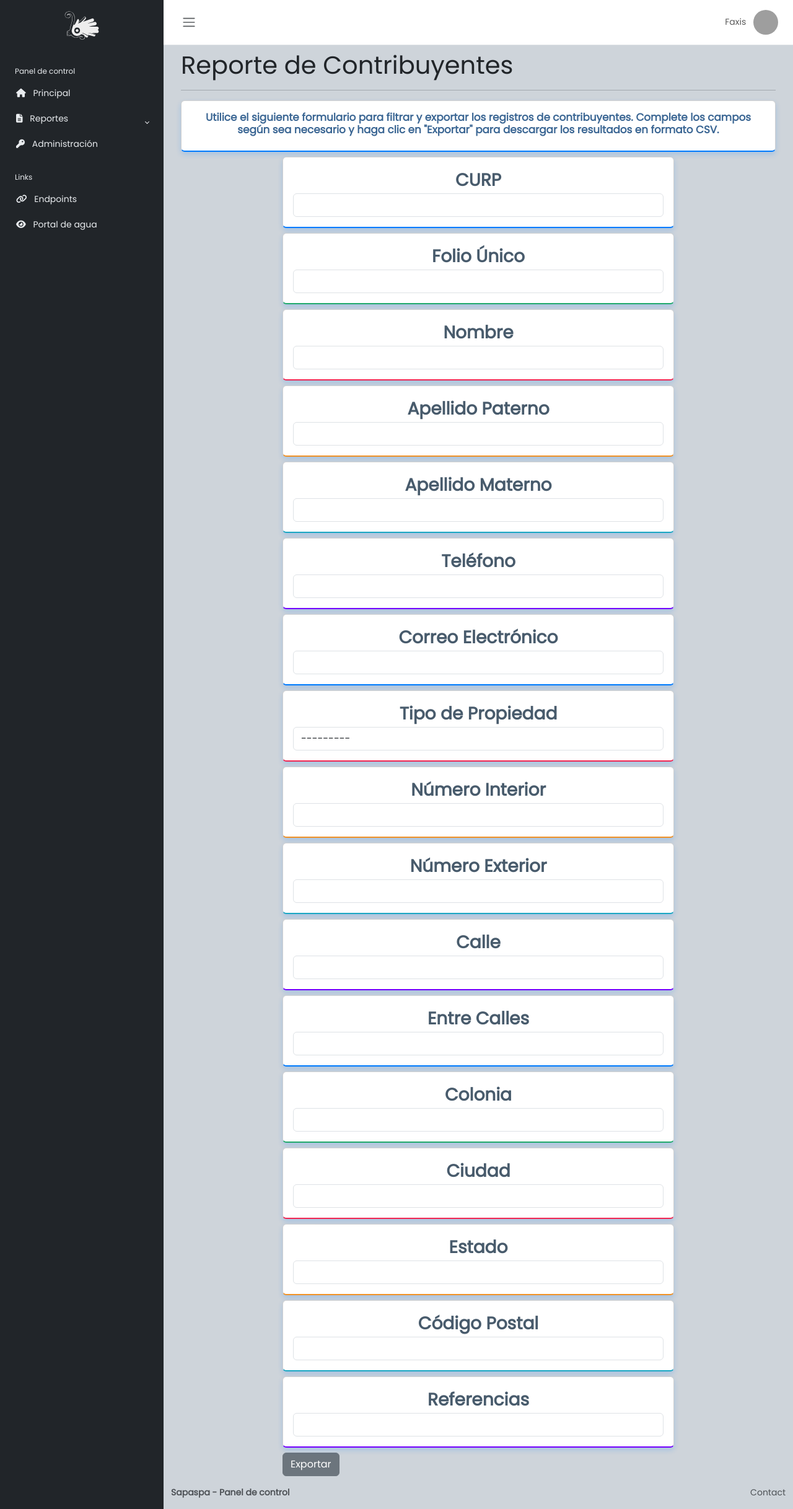
After one commit to FaxisDev/SapaspaProject, a Django app: page /reporte/contribuyentes/ in a window 1280 px wide. The commit adds this page. Shown: the whole page at 62% size. Run offline with Django 3.2, Linux system fonts and the light colour scheme; a user stored in the database is signed in; data comes from the database, SQL or seed files in the repository; both versions use the stored data as it was after the commit; some libraries are stand-ins or nearby versions; grey boxes are pictures that could not be loaded.

Commit message:
Putos reportes agregados

```diff
--- a/SapaspaProject/urls.py
+++ b/SapaspaProject/urls.py
@@ -27,6 +27,8 @@ from Servicios.views import TarifaListView
 from Web.View.principal_views import principalView
 from Web.View.portal_views import portalView
 from Web.View.endpoints_page import endPointsView
+from Web.View.Reportes.reporte_pagos_view import reportePagoslView
+from Web.View.Reportes.reporte_contribuyentes_view import reporteContribuyentesView
 
 urlpatterns = [
     path('admin/', admin.site.urls),
@@ -36,6 +38,8 @@ urlpatterns = [
     path('', portalView, name='principal-page'),
     path('principal/', principalView, name='principal-page'),
     path('endpoints/', endPointsView, name='endpoints-page'),
+    path('reporte/pagos/', reportePagoslView, name='reporte-pagos-page'),
+    path('reporte/contribuyentes/', reporteContribuyentesView, name='reporte-contribuyentes-page'),
     #Seccion de API
     path('api/propiedades/', PropiedadListCreateView.as_view(), name='propiedad-list-create'),
     path('api/propiedades/<int:pk>/', PropiedadDetailView.as_view(), name='propiedad-detail'),
--- a/Web/Templates/Layouts/layout.html
+++ b/Web/Templates/Layouts/layout.html
@@ -40,10 +40,10 @@
                         </a>
                         <ul id="pages" class="sidebar-dropdown list-unstyled collapse" data-bs-parent="#sidebar">
                             <li class="sidebar-item">
-                                <a href="#" class="sidebar-link">Page 1</a>
+                                <a href="{% url 'reporte-pagos-page' %}" class="sidebar-link">Reporte de pagos</a>
                             </li>
                             <li class="sidebar-item">
-                                <a href="#" class="sidebar-link">Page 2</a>
+                                <a href="{% url 'reporte-contribuyentes-page' %}" class="sidebar-link">Reporte de contribuyente</a>
                             </li>
                         </ul>
                     </li>
--- /dev/null
+++ b/Web/Templates/Reportes/reporte_contribuyentes.html
@@ -0,0 +1,178 @@
+{% extends 'Layouts/layout.html' %}
+
+{% block title %}
+Reporte de Contribuyentes
+{% endblock %}
+
+{% block content %}
+<div class="container-fluid">
+    <h1>Reporte de Contribuyentes</h1>
+    <hr>
+    <div class="row justify-content-md-center">
+        <div class="col-12">
+            <div class="card custom-card card-border-blue mb-2">
+                <div class="card-body">
+                    <h5 class="card-title custom-card-title">
+                        Utilice el siguiente formulario para filtrar y exportar los registros de contribuyentes.
+                        Complete los campos según sea necesario y haga clic en "Exportar" para descargar los resultados
+                        en formato CSV.
+                    </h5>
+                </div>
+            </div>
+        </div>
+    </div>
+    <div class="row justify-content-md-center">
+        <div class="col-md-8">
+            <form method="get" class="form-inline">
+
+                <div class="card-body">
+                    <div class="card custom-card card-border-blue mb-2">
+                        <div class="card-body">
+                            <div class="form-group">
+                                <label for="curp" class="card-text custom-card-text">CURP</label>
+                                {{ form.curp }}
+                            </div>
+                        </div>
+                    </div>
+                    <div class="card custom-card card-border-green mb-2">
+                        <div class="card-body">
+                            <div class="form-group">
+                                <label for="folio_unico" class="card-text custom-card-text">Folio Único</label>
+                                {{ form.folio_unico }}
+                            </div>
+                        </div>
+                    </div>
+                    <div class="card custom-card card-border-red mb-2">
+                        <div class="card-body">
+                            <div class="form-group">
+                                <label for="nombre" class="card-text custom-card-text">Nombre</label>
+                                {{ form.nombre }}
+                            </div>
+                        </div>
+                    </div>
+                    <div class="card custom-card card-border-orange mb-2">
+                        <div class="card-body">
+                            <div class="form-group">
+                                <label for="apellido_paterno" class="card-text custom-card-text">Apellido
+                                    Paterno</label>
+                                {{ form.apellido_paterno }}
+                            </div>
+                        </div>
+                    </div>
+                    <div class="card custom-card card-border-cyan mb-2">
+                        <div class="card-body">
+                            <div class="form-group">
+                                <label for="apellido_materno" class="card-text custom-card-text">Apellido
+                                    Materno</label>
+                                {{ form.apellido_materno }}
+                            </div>
+                        </div>
+                    </div>
+                    <div class="card custom-card card-border-purple mb-2">
+                        <div class="card-body">
+                            <div class="form-group">
+                                <label for="telefono" class="card-text custom-card-text">Teléfono</label>
+                                {{ form.telefono }}
+                            </div>
+                        </div>
+                    </div>
+                    <div class="card custom-card card-border-blue mb-2">
+                        <div class="card-body">
+                            <div class="form-group">
+                                <label for="correo_electronico" class="card-text custom-card-text">Correo
+                                    Electrónico</label>
+                                {{ form.correo_electronico }}
+                            </div>
+                        </div>
+                    </div>
+
+                    <div class="card custom-card card-border-red mb-2">
+                        <div class="card-body">
+                            <div class="form-group">
+                                <label for="tipo_propiedad" class="card-text custom-card-text">Tipo de Propiedad</label>
+                                {{ form.tipo_propiedad }}
+                            </div>
+                        </div>
+                    </div>
+                    <div class="card custom-card card-border-orange mb-2">
+                        <div class="card-body">
+                            <div class="form-group">
+                                <label for="numero_interior" class="card-text custom-card-text">Número Interior</label>
+                                {{ form.numero_interior }}
+                            </div>
+                        </div>
+                    </div>
+                    <div class="card custom-card card-border-cyan mb-2">
+                        <div class="card-body">
+                            <div class="form-group">
+                                <label for="numero_exterior" class="card-text custom-card-text">Número Exterior</label>
+                                {{ form.numero_exterior }}
+                            </div>
+                        </div>
+                    </div>
+                    <div class="card custom-card card-border-purple mb-2">
+                        <div class="card-body">
+                            <div class="form-group">
+                                <label for="calle" class="card-text custom-card-text">Calle</label>
+                                {{ form.calle }}
+                            </div>
+                        </div>
+                    </div>
+                    <div class="card custom-card card-border-blue mb-2">
+                        <div class="card-body">
+                            <div class="form-group">
+                                <label for="entre_calles" class="card-text custom-card-text">Entre Calles</label>
+                                {{ form.entre_calles }}
+                            </div>
+                        </div>
+                    </div>
+                    <div class="card custom-card card-border-green mb-2">
+                        <div class="card-body">
+                            <div class="form-group">
+                                <label for="colonia" class="card-text custom-card-text">Colonia</label>
+                                {{ form.colonia }}
+                            </div>
+                        </div>
+                    </div>
+                    <div class="card custom-card card-border-red mb-2">
+                        <div class="card-body">
+                            <div class="form-group">
+                                <label for="ciudad" class="card-text custom-card-text">Ciudad</label>
+                                {{ form.ciudad }}
+                            </div>
+                        </div>
+                    </div>
+                    <div class="card custom-card card-border-orange mb-2">
+                        <div class="card-body">
+                            <div class="form-group">
+                                <label for="estado" class="card-text custom-card-text">Estado</label>
+                                {{ form.estado }}
+                            </div>
+                        </div>
+                    </div>
+                    <div class="card custom-card card-border-cyan mb-2">
+                        <div class="card-body">
+                            <div class="form-group">
+                                <label for="codigo_postal" class="card-text custom-card-text">Código Postal</label>
+                                {{ form.codigo_postal }}
+                            </div>
+                        </div>
+                    </div>
+                    <div class="card custom-card card-border-purple mb-2">
+                        <div class="card-body">
+                            <div class="form-group">
+                                <label for="referencias" class="card-text custom-card-text">Referencias</label>
+                                {{ form.referencias }}
+                            </div>
+                        </div>
+                    </div>
+                </div>
+
+                <div class="form-group mb-2">
+                    <button type="submit" name="export" class="btn btn-secondary">Exportar</button>
+                </div>
+            </form>
+        </div>
+    </div>
+</div>
+{% endblock %}
--- /dev/null
+++ b/Web/View/Reportes/forms.py
@@ -0,0 +1,62 @@
+from django import forms
+from Tarifas.models import Tarifa
+from Servicios.models import Servicio
+from Recibos.models import TipoPago
+from Propiedades.models import TipoPropiedad
+
+class PagoSearchForm(forms.Form):
+    propiedad_id = forms.IntegerField(
+        required=False,
+        widget=forms.TextInput(attrs={'class': 'form-control', 'id': 'propiedad_id'})
+    )
+    recibo_id = forms.IntegerField(
+        required=False,
+        widget=forms.TextInput(attrs={'class': 'form-control', 'id': 'recibo_id'})
+    )
+    tarifa = forms.ModelChoiceField(
+        queryset=Tarifa.objects.all(),
+        required=False,
+        widget=forms.Select(attrs={'class': 'form-control', 'id': 'tarifa'})
+    )
+    tipo_pago = forms.ModelChoiceField(
+        queryset=TipoPago.objects.all(),
+        required=False,
+        widget=forms.Select(attrs={'class': 'form-control', 'id': 'tipo_pago'})
+    )
+    servicio = forms.ModelChoiceField(
+        queryset=Servicio.objects.all(),
+        required=False,
+        widget=forms.Select(attrs={'class': 'form-control', 'id': 'servicio'})
+    )
+    fecha_inicio = forms.DateField(
+        required=False,
+        widget=forms.TextInput(attrs={'type': 'date', 'class': 'form-control', 'id': 'fecha_inicio'})
+    )
+    fecha_fin = forms.DateField(
+        required=False,
+        widget=forms.TextInput(attrs={'type': 'date', 'class': 'form-control', 'id': 'fecha_fin'})
+    )
+
+
+
+
+class ContribuyenteSearchForm(forms.Form):
+    curp = forms.CharField(required=False, widget=forms.TextInput(attrs={'class': 'form-control'}))
+    folio_unico = forms.CharField(required=False, widget=forms.TextInput(attrs={'class': 'form-control'}))
+    nombre = forms.CharField(required=False, widget=forms.TextInput(attrs={'class': 'form-control'}))
+    apellido_paterno = forms.CharField(required=False, widget=forms.TextInput(attrs={'class': 'form-control'}))
+    apellido_materno = forms.CharField(required=False, widget=forms.TextInput(attrs={'class': 'form-control'}))
+    telefono = forms.CharField(required=False, widget=forms.TextInput(attrs={'class': 'form-control'}))
+    correo_electronico = forms.EmailField(required=False, widget=forms.EmailInput(attrs={'class': 'form-control'}))
+
+    tipo_propiedad = forms.ModelChoiceField(queryset=TipoPropiedad.objects.all(), required=False,
+                                           widget=forms.Select(attrs={'class': 'form-control'}))
+    numero_interior = forms.CharField(required=False, widget=forms.TextInput(attrs={'class': 'form-control'}))
+    numero_exterior = forms.CharField(required=False, widget=forms.TextInput(attrs={'class': 'form-control'}))
+    calle = forms.CharField(required=False, widget=forms.TextInput(attrs={'class': 'form-control'}))
+    entre_calles = forms.CharField(required=False, widget=forms.TextInput(attrs={'class': 'form-control'}))
+    colonia = forms.CharField(required=False, widget=forms.TextInput(attrs={'class': 'form-control'}))
+    ciudad = forms.CharField(required=False, widget=forms.TextInput(attrs={'class': 'form-control'}))
+    estado = forms.CharField(required=False, widget=forms.TextInput(attrs={'class': 'form-control'}))
+    codigo_postal = forms.CharField(required=False, widget=forms.TextInput(attrs={'class': 'form-control'}))
+    referencias = forms.CharField(required=False, widget=forms.TextInput(attrs={'class': 'form-control'}))
--- a/Web/View/principal_views.py
+++ b/Web/View/principal_views.py
@@ -59,6 +59,7 @@ def principalView(request):
         'contribuyentes_mes': contribuyentes_mes,
         'contribuyentes_total': contribuyentes_total,
         'total_propiedades': total_propiedades,
+        'fecha': hoy
     }
 
     return render(request, 'principal.html', context)
--- a/Web/static/css/styles.css
+++ b/Web/static/css/styles.css
@@ -200,21 +200,47 @@ html[data-bs-theme="light"] .theme-toggle .fa-sun {
     display: none;
 }
 
-.custom-card {
-    border: 2px solid #007BFF; /* Borde azul */
+.custom-card { /* Borde azul */
     box-shadow: 0 4px 8px 0 rgba(0, 123, 255, 0.2); /* Sombra azul */
     text-align: center; /* Texto centralizado */
     margin-bottom: 20px; /* Espaciado entre tarjetas */
+    font-size: 12px;
+}
+
+.card-border-blue {
+    border-bottom: 2px solid #007BFF;
+}
+
+.card-border-red {
+    border-bottom: 2px solid #f12652;
+}
+
+.card-border-cyan {
+    border-bottom: 2px solid rgb(26, 167, 195);
+}
+
+
+.card-border-orange {
+    border-bottom: 2px solid #f19226;
+}
+
+.card-border-green {
+    border-bottom: 2px solid #21aa6c;
+}
+
+.card-border-purple {
+    border-bottom: 2px solid #7300ff;
 }
 
 .custom-card-title {
-    font-size: 1.2em; /* Título simple */
+    font-size: 1.4em; /* Título simple */
     font-weight: bold; /* Negrita */
-    color: #007BFF; /* Color azul */
+    color: #3c6794; /* Color azul */
 }
 
 .custom-card-text {
     font-size: 1.5em; /* Tamaño de texto más grande */
     font-weight: bold; /* Negrita */
-    color: #333; /* Color de texto */
+    color: #485b6c; /* Color de texto */
+    font-size: 28px;
 }
```
Also changed, not shown: Web/Templates/Reportes/reporte_pagos.html (added, +86 -0 lines), Web/Templates/principal.html (+43 -36 lines), Web/View/Reportes/reporte_contribuyentes_view.py (added, +99 -0 lines), Web/View/Reportes/reporte_pagos_view.py (added, +59 -0 lines), db.sqlite3.
